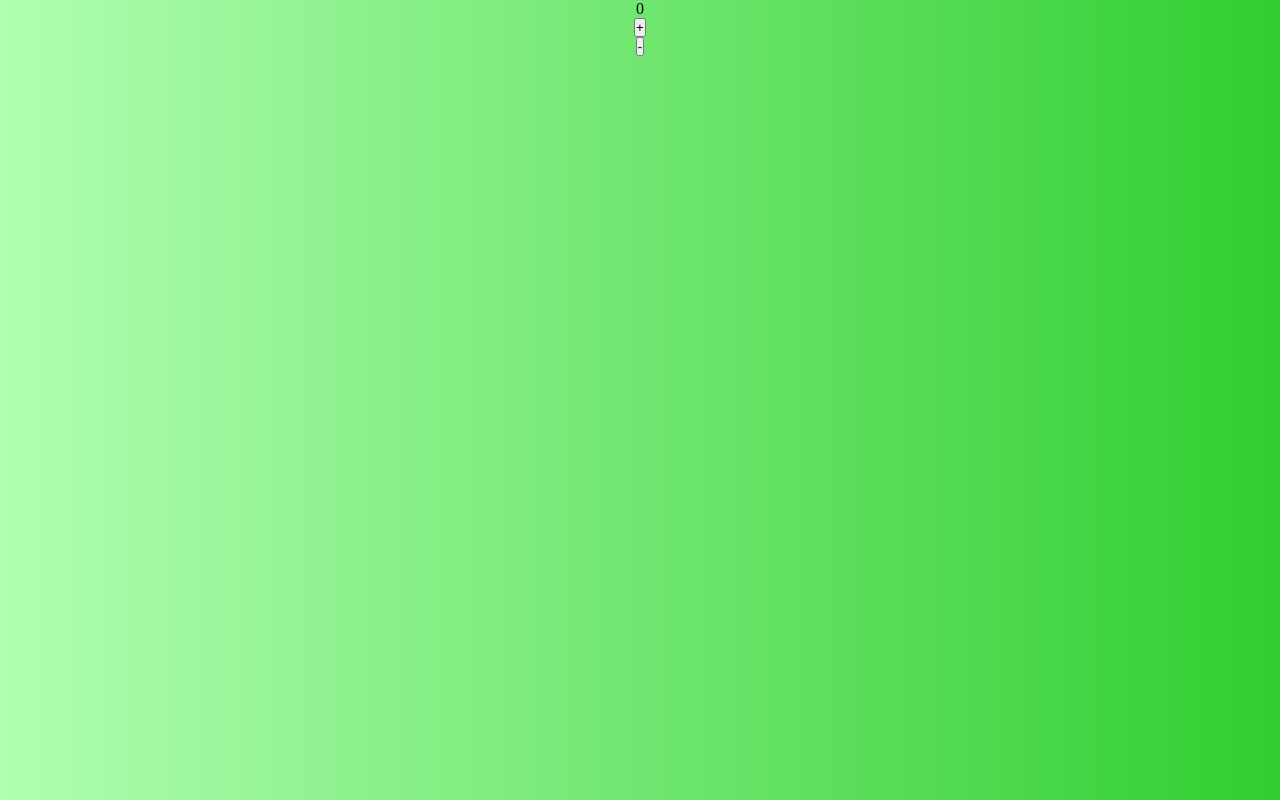
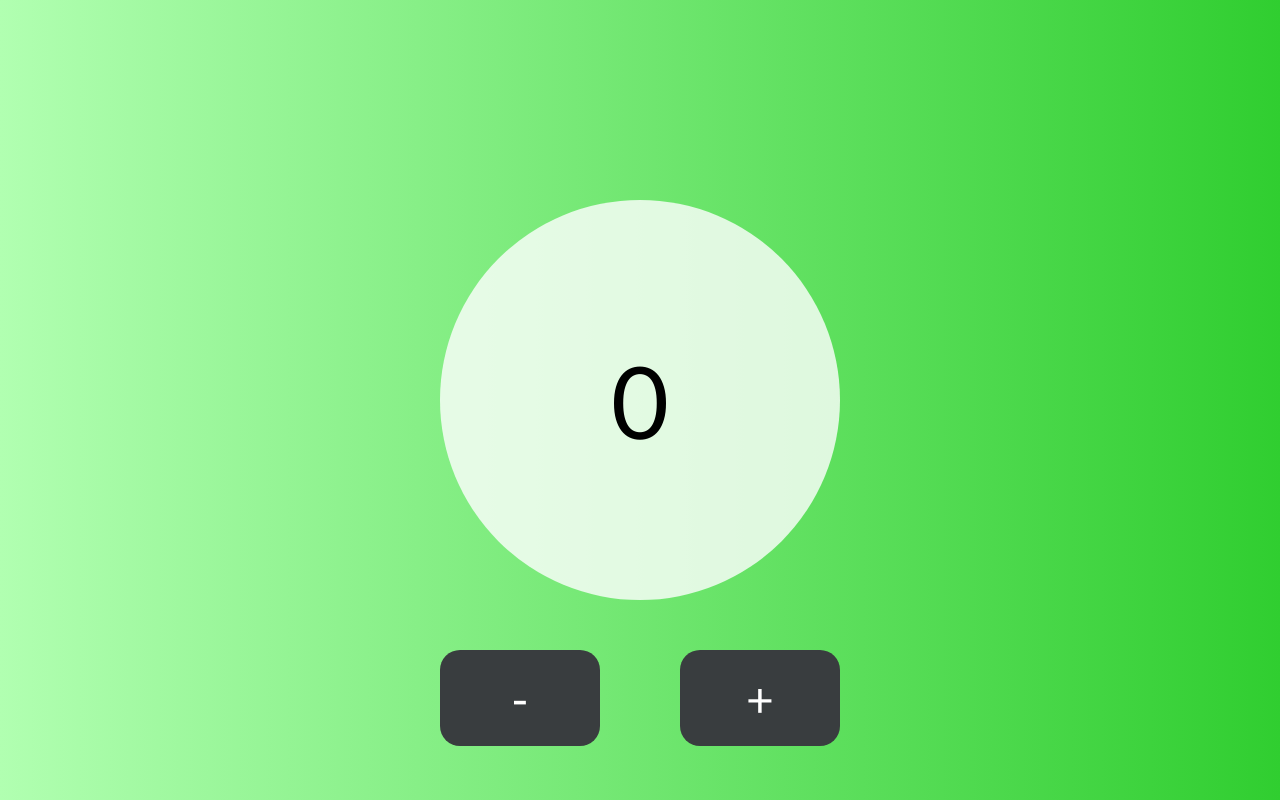
Before and after one commit to Zambe04/zambe04.timer, a plain HTML site: page index.html in a window 1280 px wide. Drawn offline with Linux system fonts and the light colour scheme.

Commit message:
Conclusione file html e css, inizio JavaScript

```diff
--- a/css/style.css
+++ b/css/style.css
@@ -2,12 +2,50 @@
     box-sizing: border-box;
     padding: 0;
     margin: 0;
+    font-family: 'Trebuchet MS', 'Lucida Sans Unicode', 'Lucida Grande', 'Lucida Sans', Arial, sans-serif;
 }
 
 body{
     background: linear-gradient(to right, rgb(177, 255, 177), rgb(48, 206, 48) );
+    height: 100hv;
     display: flex;
     flex-direction: column;
+    align-items: center;
+}
+
+div.timer{
+    background-color: rgba(255,255,255,0.8);
+    width: 400px;
+    height: 400px;
+    border-radius: 200px;
+    display: flex;
     justify-content: center;
     align-items: center;
+    margin-top: 200px;
 }
+
+div.number{
+    font-size: 100px;
+}
+
+.buttons{
+    margin-top: 50px;
+    width: 400px;
+    display: flex;
+    justify-content: space-between;
+}
+
+.button{
+    width: 10rem;
+    height: 6rem;
+    border: none;
+    border-radius: 20px;
+    font-size: 3em;
+    background-color: rgb(57, 61, 63);
+    color: white;
+    cursor: pointer;
+}
+
+button:hover{
+    background-color: rgb(81, 85, 87);
+}
--- a/index.html
+++ b/index.html
@@ -3,15 +3,22 @@
     <head>
         <meta charset="UTF-8">
         <meta name="viewport" content="width=device-width, initial-scale=1.0">
+        <meta property="og:title" content="Your Personal Timer" />
+        <meta property="og:description" content="Enjoy being the MASTER of your time ">
         <title>Progetto JavaScript</title>
         <link rel="stylesheet" href="css/style.css">
         <script src="js/fie.js"></script>
         <link rel="icon" type="image/x-icon" href="/images/favicon.ico">
     </head>
     <body>
-        <div class="timer">0</div>
-        <button class="button plus">+</button>
-        <button class="button less">-</button>
-
+        <div class="timer">
+            <div class="number">
+                0
+            </div>
+        </div>
+        <div class="buttons">
+            <button class="button plus">-</button>
+            <button class="button less">+</button>
+        </div>
     </body>
 </html>
```
